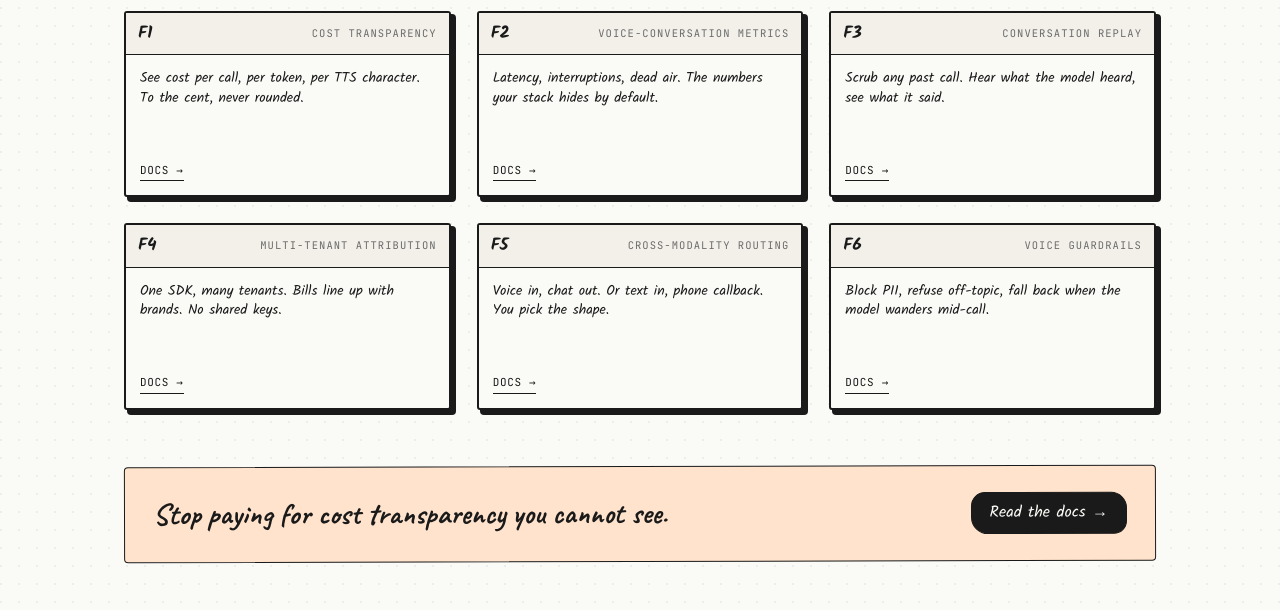
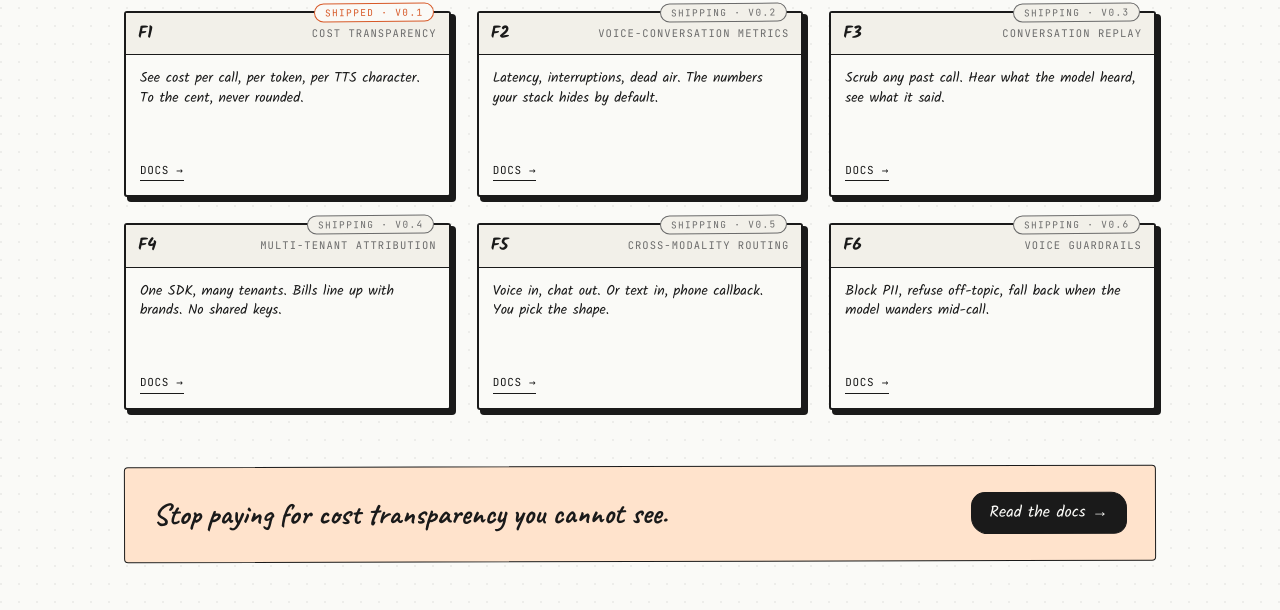
Before and after one commit to mahimailabs/voicegateway-web, an Astro site: page / in a window 1280 px wide. Shown: the part 695-1305 px from the top of the page. Built offline with nearby package versions, Linux system fonts and the light colour scheme; Astro itself is replaced by a stand-in of ours.

Commit message:
web: update capability scope copy
- CapabilityCard: accept a 'status' prop. Render a small mono pill
  on the top-right of each card, sitting above the artboard edge
  like a postmark. Shipped cards use --accent border + text; in-progress
  cards use --ink-soft border on a --paper-2 fill. Pill text is
  'SHIPPED · v0.1' or 'SHIPPING · v0.<N>'. The pill carries an
  aria-label so screen readers read the full phrase.
- index.astro: each capability now declares its status, matching the
  Linear roadmap. F1 is 'shipped', F2..F6 carry their target version.
- index.astro: the section heading no longer claims day-one delivery.
  It reads 'Six capabilities. One SDK. Shipping across v0.1 to v0.6.',
  which is honest about the rollout.

```diff
--- a/src/components/CapabilityCard.astro
+++ b/src/components/CapabilityCard.astro
@@ -4,11 +4,23 @@ interface Props {
   title: string;
   body: string;
   href?: string;
+  status: string;
 }
-const { fnum, title, body, href = "#" } = Astro.props;
+const { fnum, title, body, href = "#", status } = Astro.props;
+
+const isShipped = status === "shipped";
+const pillLabel = isShipped ? "SHIPPED · v0.1" : `SHIPPING · ${status}`;
+const pillAria = isShipped
+  ? "Shipped in v0.1"
+  : `Shipping in ${status}`;
 ---
 
 <article class="ab vg-cap">
+  <span
+    class="vg-cap-status"
+    data-shipped={String(isShipped)}
+    aria-label={pillAria}
+  >{pillLabel}</span>
   <header class="ab-head">
     <span class="label">{fnum}</span>
     <span class="meta">{title}</span>
@@ -25,6 +37,7 @@ const { fnum, title, body, href = "#" } = Astro.props;
   .vg-cap {
     display: flex;
     flex-direction: column;
+    overflow: visible;
   }
   .vg-cap-body {
     display: flex;
@@ -55,4 +68,28 @@ const { fnum, title, body, href = "#" } = Astro.props;
     color: var(--accent);
     border-bottom-color: var(--accent);
   }
+
+  .vg-cap-status {
+    position: absolute;
+    top: -10px;
+    right: 14px;
+    z-index: 3;
+    font-family: var(--mono);
+    font-size: 9.5px;
+    line-height: 1;
+    letter-spacing: 0.14em;
+    padding: 4px 10px 3px;
+    border-radius: 12px;
+    background: var(--paper-2);
+    border: 1.2px solid var(--ink-soft);
+    color: var(--ink-soft);
+    text-transform: uppercase;
+    white-space: nowrap;
+    transform: rotate(-0.5deg);
+  }
+  .vg-cap-status[data-shipped="true"] {
+    background: var(--paper);
+    border-color: var(--accent);
+    color: var(--accent);
+  }
 </style>
--- a/src/pages/index.astro
+++ b/src/pages/index.astro
@@ -19,36 +19,42 @@ const capabilities = [
     title: "Cost transparency",
     body: "See cost per call, per token, per TTS character. To the cent, never rounded.",
     href: "/docs/guides/cost-transparency",
+    status: "shipped",
   },
   {
     fnum: "F2",
     title: "Voice-conversation metrics",
     body: "Latency, interruptions, dead air. The numbers your stack hides by default.",
     href: "/docs/guides/voice-metrics",
+    status: "v0.2",
   },
   {
     fnum: "F3",
     title: "Conversation replay",
     body: "Scrub any past call. Hear what the model heard, see what it said.",
     href: "/docs/guides/replay",
+    status: "v0.3",
   },
   {
     fnum: "F4",
     title: "Multi-tenant attribution",
     body: "One SDK, many tenants. Bills line up with brands. No shared keys.",
     href: "/docs/guides/multi-tenant",
+    status: "v0.4",
   },
   {
     fnum: "F5",
     title: "Cross-modality routing",
     body: "Voice in, chat out. Or text in, phone callback. You pick the shape.",
     href: "/docs/guides/routing",
+    status: "v0.5",
   },
   {
     fnum: "F6",
     title: "Voice guardrails",
     body: "Block PII, refuse off-topic, fall back when the model wanders mid-call.",
     href: "/docs/guides/guardrails",
+    status: "v0.6",
   },
 ];
 ---
@@ -70,12 +76,18 @@ const capabilities = [
       <div class="vg-section-head">
         <span class="tiny-mono">§ Capabilities · v0.1</span>
         <h2 id="vg-caps-h" class="h-hand xl vg-caps-h">
-          Six things the SDK gives you on day one.
+          Six capabilities. One SDK. Shipping across v0.1 to v0.6.
         </h2>
       </div>
       <div class="vg-caps-grid">
         {capabilities.map((c) => (
-          <CapabilityCard fnum={c.fnum} title={c.title} body={c.body} href={c.href} />
+          <CapabilityCard
+            fnum={c.fnum}
+            title={c.title}
+            body={c.body}
+            href={c.href}
+            status={c.status}
+          />
         ))}
       </div>
     </section>
```
